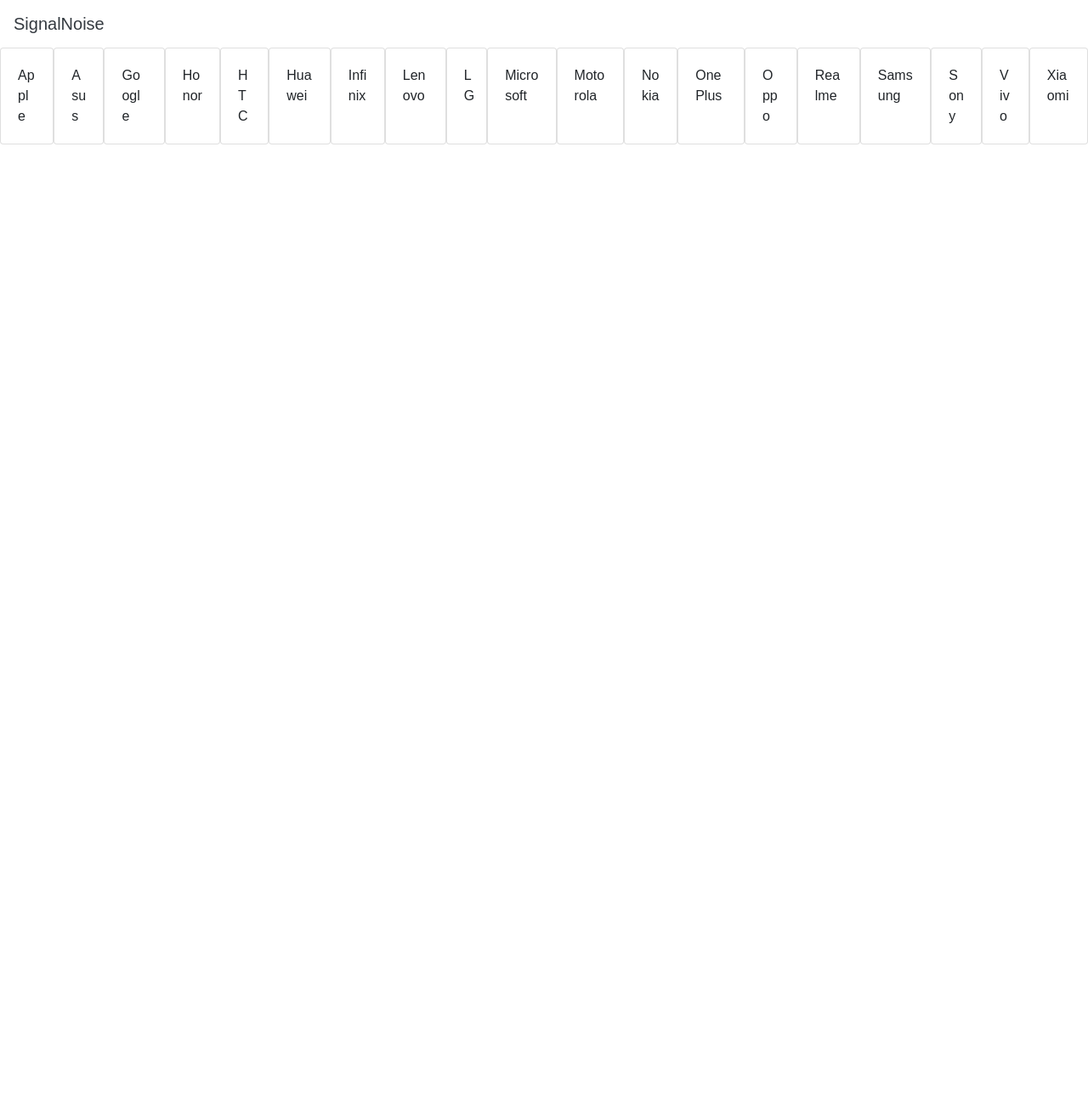
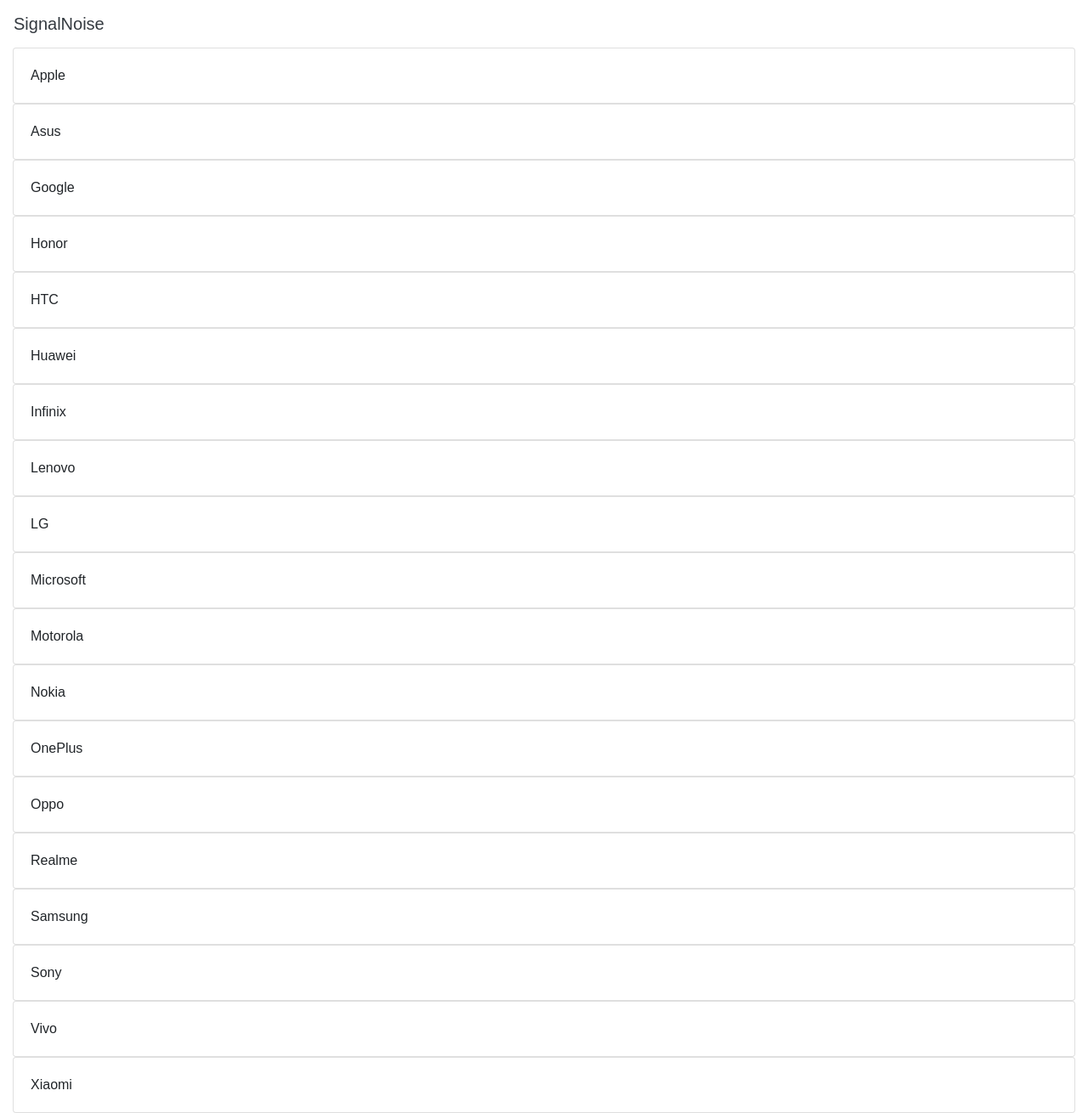
Before and after one commit to signalnoiseongithub/www, a Jekyll site: the page built from smartphone.html, in a window 1280 px wide. Shown: the whole page at 85% size. Built offline with Jekyll 4.4.1, drawn with Linux system fonts in a browser that asks for light colours; some web fonts are replaced; before the commit the page ends 900 px from its top, so only the background shows below that.

Commit message:
Update smartphone.html

```diff
--- a/smartphone.html
+++ b/smartphone.html
@@ -4,9 +4,9 @@ title: Smartphone
 ---
 
 <section>
-  <nav class="d-flex flex-row flex-nowrap flex-fill">
+  <nav class="container-fluid">
     {% for smartphone in site.data.navigation.smartphone %}
-    <div class="card">
+    <div class="card d-flex flex-nowrap flex-fill">
       <div class="card-body">
         <p class="card-text">
           {{ smartphone.brand }}
```
